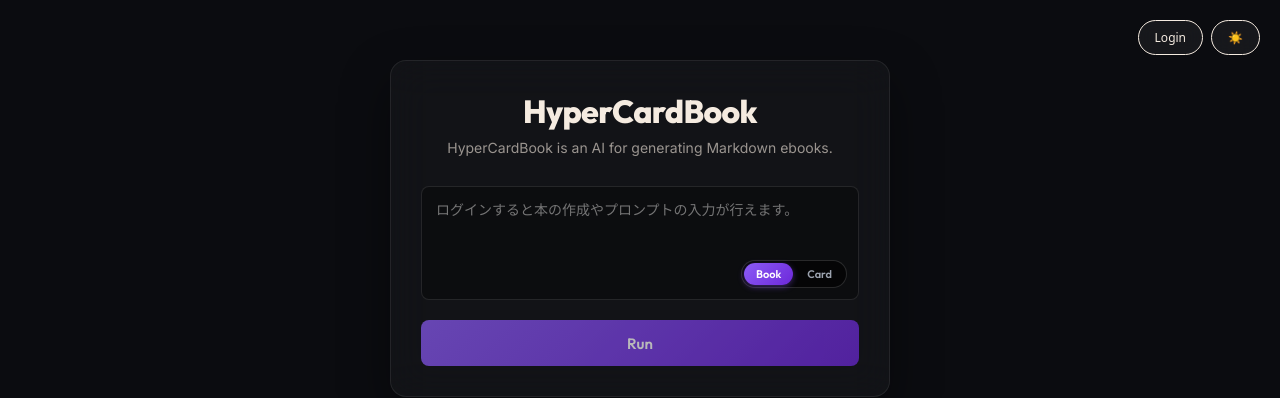
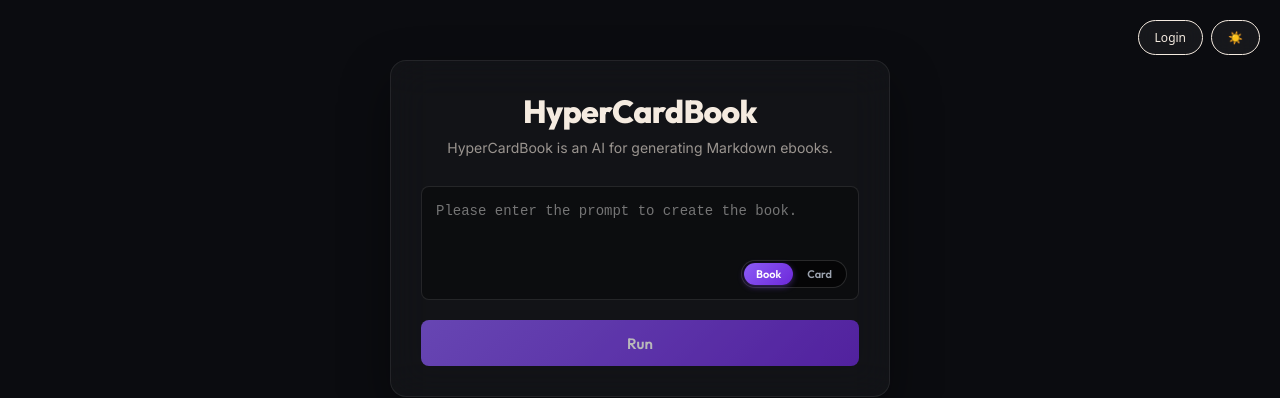
Before and after one commit to kouichinagata/hypercardbook, a SvelteKit app: page / in a window 1280 px wide. Shown: the top 398 px of the page. Built offline with nearby package versions, Linux system fonts and the light colour scheme; no server answers.

Commit message:
fix: remove unrequested placeholder text changes

```diff
--- a/src/routes/+page.svelte
+++ b/src/routes/+page.svelte
@@ -186,7 +186,7 @@
                 <textarea
                     bind:this={textareaEl}
                     bind:value={prompt}
-                    placeholder={data.currentUserId ? placeholderText : "ログインすると本の作成やプロンプトの入力が行えます。"}
+                    placeholder={placeholderText}
                     required
                     rows="4"
                     disabled={!data.currentUserId || isSubmitting}
--- a/src/routes/workspace/+page.svelte
+++ b/src/routes/workspace/+page.svelte
@@ -926,7 +926,7 @@
                 <input
                     type="text"
                     bind:value={currentInput}
-                    placeholder={data.session?.user ? "Please enter a prompt to correct the book." : "ログインするとプロンプトの入力が行えます。"}
+                    placeholder="Please enter a prompt to correct the book."
                     disabled={!data.session?.user || isGenerating}
                 />
                 <button type="submit" disabled={!data.session?.user || isGenerating || !currentInput.trim()}>
```
